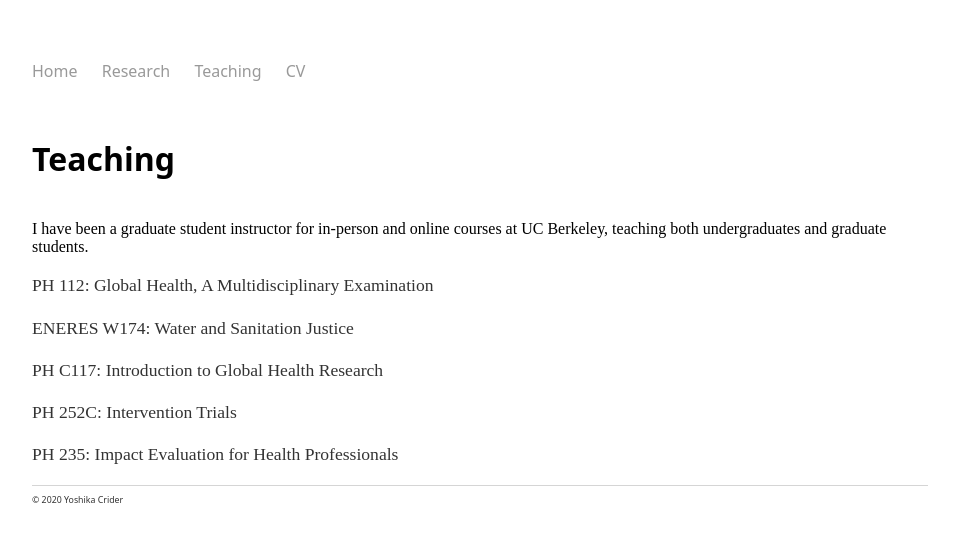
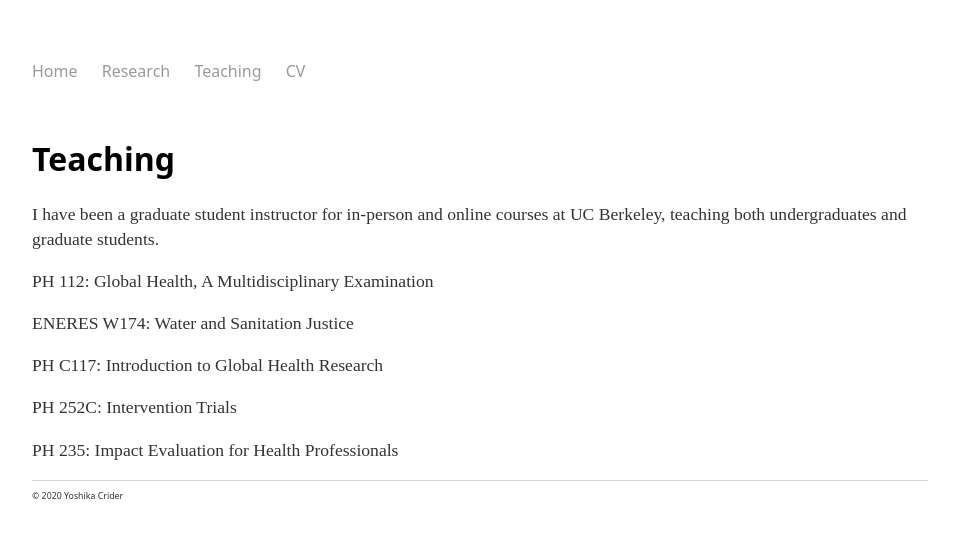
Before and after one commit to YoshikaCrider/YoshikaCrider.github.io, a Jekyll site: the page built from teaching/index.html, in a window 1280 px wide. Shown: the top 542 px of the page, without its empty margins (160-1119 px from the left). Built offline with Jekyll 4.4.1, drawn with Linux system fonts in a browser that asks for light colours.

```diff
--- a/teaching/index.html
+++ b/teaching/index.html
@@ -4,9 +4,9 @@ title: Teaching
 ---
 <br>
 <h1>Teaching</h1>
-<br>
-I have been a graduate student instructor for in-person and online courses at UC Berkeley, teaching both undergraduates and graduate students.
-<br>
+
+<p>I have been a graduate student instructor for in-person and online courses at UC Berkeley, teaching both undergraduates and graduate students.</p>
+
 <p>PH 112: Global Health, A Multidisciplinary Examination</p>
 <p>ENERES W174: Water and Sanitation Justice</p>
 <p>PH C117: Introduction to Global Health Research</p>
```
